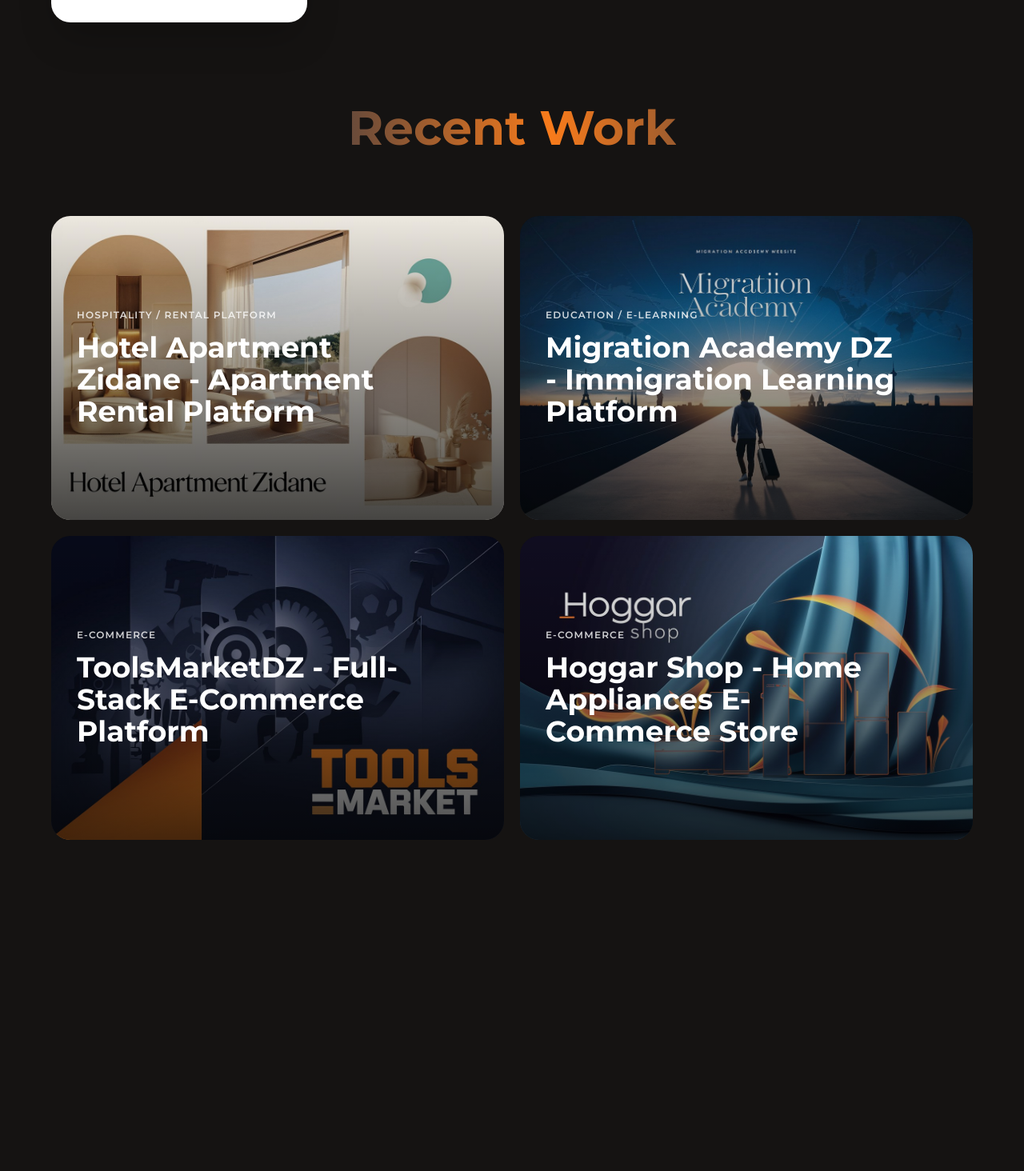
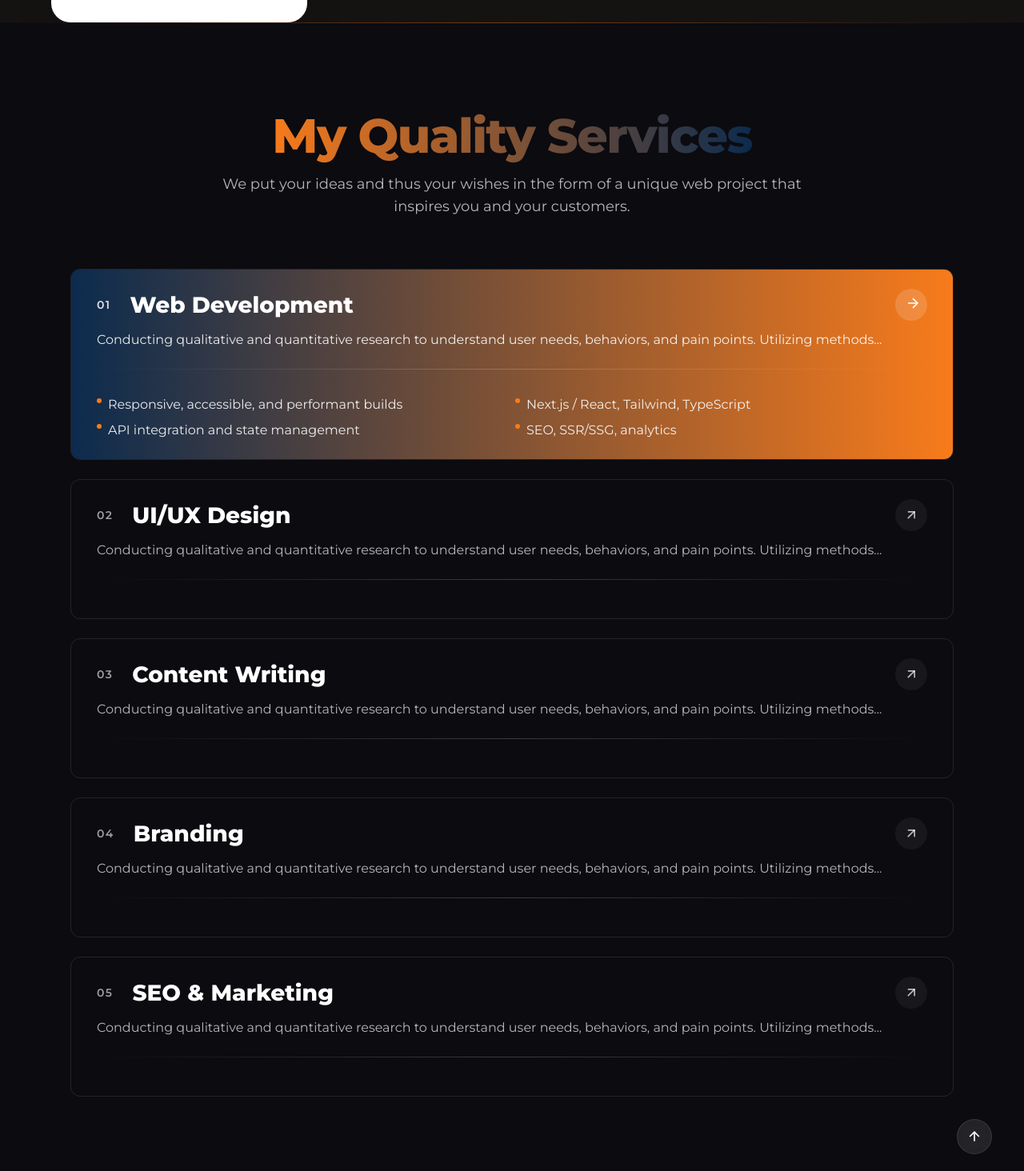
Before and after one commit to KamelMesbahi13/portfolio, a React (Vite) app: page / in a window 1280 px wide. Shown: the part 686-2150 px from the top of the page at 80% size. Built offline with nearby package versions, Linux system fonts and the light colour scheme.

Commit message:
adding my quality services section

```diff
--- a/src/Components/Home/Home.jsx
+++ b/src/Components/Home/Home.jsx
@@ -2,6 +2,7 @@
 import { motion } from "framer-motion";
 import PortfolioPage from "./PortfolioPage/PortfolioPage";
 import RecentWork from "./RecentWork/RecentWork";
+import MyQualityServices from "./MyQualityServices/MyQualityServices";
 
 const Home = () => (
   <div>
@@ -12,6 +13,7 @@
       transition={{ duration: 0.8, ease: "easeOut" }}
     >
       <PortfolioPage />
+      <MyQualityServices />
     </motion.div>
     <RecentWork />
   </div>
--- /dev/null
+++ b/src/Components/Home/MyQualityServices/MyQualityServices.jsx
@@ -0,0 +1,227 @@
+import { useEffect, useRef, useState } from "react";
+
+const services = [
+  {
+    id: "01",
+    title: "Web Development",
+    summary:
+      "Conducting qualitative and quantitative research to understand user needs, behaviors, and pain points. Utilizing methods...",
+    details: [
+      "Responsive, accessible, and performant builds",
+      "Next.js / React, Tailwind, TypeScript",
+      "API integration and state management",
+      "SEO, SSR/SSG, analytics",
+    ],
+  },
+  {
+    id: "02",
+    title: "UI/UX Design",
+    summary:
+      "Conducting qualitative and quantitative research to understand user needs, behaviors, and pain points. Utilizing methods...",
+    details: [
+      "Wireframes, user flows, interactive prototypes",
+      "Design systems and components",
+      "Usability testing and iterations",
+    ],
+  },
+  {
+    id: "03",
+    title: "Content Writing",
+    summary:
+      "Conducting qualitative and quantitative research to understand user needs, behaviors, and pain points. Utilizing methods...",
+    details: [
+      "Website and product copy",
+      "Blog strategy and editorial guidelines",
+      "Tone-of-voice and brand messaging",
+    ],
+  },
+  {
+    id: "04",
+    title: "Branding",
+    summary:
+      "Conducting qualitative and quantitative research to understand user needs, behaviors, and pain points. Utilizing methods...",
+    details: [
+      "Logo, palette, and typography",
+      "Brand system and guidelines",
+      "Assets for marketing and socials",
+    ],
+  },
+  {
+    id: "05",
+    title: "SEO & Marketing",
+    summary:
+      "Conducting qualitative and quantitative research to understand user needs, behaviors, and pain points. Utilizing methods...",
+    details: [
+      "Technical SEO audit & fixes",
+      "On-page optimization & schema",
+      "Campaign strategy and tracking",
+    ],
+  },
+];
+
+// Fade-up on scroll
+const useReveal = () => {
+  const ref = useRef(null);
+  const [show, setShow] = useState(false);
+
+  useEffect(() => {
+    const el = ref.current;
+    if (!el) return;
+    const io = new IntersectionObserver(
+      (entries) => entries.forEach((e) => e.isIntersecting && setShow(true)),
+      { threshold: 0.15 }
+    );
+    io.observe(el);
+    return () => io.disconnect();
+  }, []);
+
+  return { ref, show };
+};
+
+const ArrowIcon = ({ open }) => (
+  <svg
+    viewBox="0 0 24 24"
+    className={`h-5 w-5 transition-transform duration-300 ${
+      open ? "rotate-45 translate-x-0.5 -translate-y-0.5" : ""
+    }`}
+    fill="none"
+    stroke="currentColor"
+    strokeWidth="2"
+  >
+    <path d="M7 17L17 7" />
+    <path d="M7 7h10v10" />
+  </svg>
+);
+
+const MyQualityServices = () => {
+  const [open, setOpen] = useState(0);
+  const { ref, show } = useReveal();
+
+  return (
+    <section
+      id="services"
+      className="relative bg-[#0B0B10] text-white py-20 md:py-28"
+    >
+      {/* top glow line */}
+      <div className="pointer-events-none absolute inset-x-0 top-0 h-px bg-gradient-to-r from-transparent via-[#F87B1B]/45 to-transparent" />
+
+      <div className="max-w-6xl px-6 mx-auto">
+        {/* Heading */}
+        <div
+          ref={ref}
+          className={`text-center transition-all duration-700 ${
+            show ? "opacity-100 translate-y-0" : "opacity-0 translate-y-3"
+          }`}
+        >
+          <h2 className="text-4xl font-extrabold tracking-tight md:text-6xl">
+            <span className="bg-gradient-to-r from-[#F87B1B] to-[#0C2B4E] bg-clip-text text-transparent">
+              My Quality Services
+            </span>
+          </h2>
+          <p className="max-w-3xl mx-auto mt-4 text-base md:text-lg text-white/70">
+            We put your ideas and thus your wishes in the form of a unique web
+            project that inspires you and your customers.
+          </p>
+        </div>
+
+        {/* List */}
+        <ul className="mt-12 space-y-6 md:mt-16">
+          {services.map((s, i) => {
+            const isOpen = open === i;
+            return (
+              <li
+                key={s.id}
+                className="relative overflow-hidden border group rounded-xl border-white/10"
+              >
+                {/* brand gradient on hover / active */}
+                <div
+                  className={`absolute inset-0 bg-gradient-to-r from-[#0C2B4E] to-[#F87B1B] transition-opacity duration-300 ${
+                    isOpen ? "opacity-100" : "opacity-0 group-hover:opacity-100"
+                  }`}
+                />
+
+                <button
+                  onClick={() => setOpen((prev) => (prev === i ? -1 : i))}
+                  className="relative z-10 w-full px-6 py-6 text-left sm:px-8"
+                >
+                  <div className="flex items-center gap-6">
+                    <span
+                      className={`text-sm font-semibold tracking-widest ${
+                        isOpen ? "text-white/85" : "text-white/60"
+                      }`}
+                    >
+                      {s.id}
+                    </span>
+
+                    <h3 className="text-2xl md:text-[28px] font-extrabold flex-1">
+                      {s.title}
+                    </h3>
+
+                    <span
+                      className={`shrink-0 inline-flex h-10 w-10 items-center justify-center rounded-full transition-all duration-300 ${
+                        isOpen
+                          ? "bg-white/15 text-white"
+                          : "bg-white/5 text-white/70 group-hover:text-white"
+                      }`}
+                      aria-hidden
+                    >
+                      <ArrowIcon open={isOpen} />
+                    </span>
+                  </div>
+
+                  <p
+                    className={`mt-3 text-sm md:text-base transition-colors ${
+                      isOpen ? "text-white/90" : "text-white/70"
+                    }`}
+                  >
+                    {s.summary}
+                  </p>
+
+                  <div className="w-full h-px mt-6 bg-gradient-to-r from-transparent via-white/20 to-transparent" />
+                </button>
+
+                {/* Accordion */}
+                <div
+                  className={`relative z-10 px-6 sm:px-8 pb-6 grid transition-[grid-template-rows] duration-300 ease-out ${
+                    isOpen ? "grid-rows-[1fr]" : "grid-rows-[0fr]"
+                  }`}
+                >
+                  <div className="overflow-hidden">
+                    <ul className="grid gap-2 mt-2 text-sm md:text-base text-white/90 md:grid-cols-2">
+                      {s.details.map((d, idx) => (
+                        <li key={idx} className="flex items-start gap-2">
+                          <span className="mt-1 inline-block h-1.5 w-1.5 rounded-full bg-[#F87B1B]" />
+                          <span>{d}</span>
+                        </li>
+                      ))}
+                    </ul>
+                  </div>
+                </div>
+              </li>
+            );
+          })}
+        </ul>
+      </div>
+
+      {/* optional scroll-to-top */}
+      <a
+        href="#top"
+        className="fixed flex items-center justify-center text-white transition border rounded-full bottom-6 right-6 md:bottom-10 md:right-10 h-11 w-11 bg-white/10 hover:bg-white/20 backdrop-blur-sm border-white/10"
+        aria-label="Scroll to top"
+      >
+        <svg
+          viewBox="0 0 24 24"
+          className="w-5 h-5"
+          fill="none"
+          stroke="currentColor"
+          strokeWidth="2"
+        >
+          <path d="M12 19V5" />
+          <path d="M5 12l7-7 7 7" />
+        </svg>
+      </a>
+    </section>
+  );
+};
+
+export default MyQualityServices;
--- a/src/index.css
+++ b/src/index.css
@@ -16,10 +16,29 @@
   }
 
   .heading-gradient {
-    @apply inline-block font-bold text-transparent bg-clip-text;
-    background-image: linear-gradient(90deg, #f87b1b, #0c2b4e, #f87b1b);
+    @apply relative inline-block font-bold text-transparent bg-clip-text;
+    background-image: linear-gradient(
+      90deg,
+      #f87b1b 0%,
+      #ff9447 15%,
+      #ffa86b 30%,
+      #0c2b4e 50%,
+      #ffa86b 70%,
+      #ff9447 85%,
+      #f87b1b 100%
+    );
     background-size: 200% auto;
     animation: gradient-move 10s linear infinite;
+    padding-bottom: 12px;
+  }
+
+  @keyframes gradient-move {
+    0% {
+      background-position: 0% 50%;
+    }
+    100% {
+      background-position: 200% 50%;
+    }
   }
 }
 
@@ -52,5 +71,4 @@
   background-size: cover;
   background-attachment: fixed;
   height: 50rem;
-  /* background: #; */
 }
```
